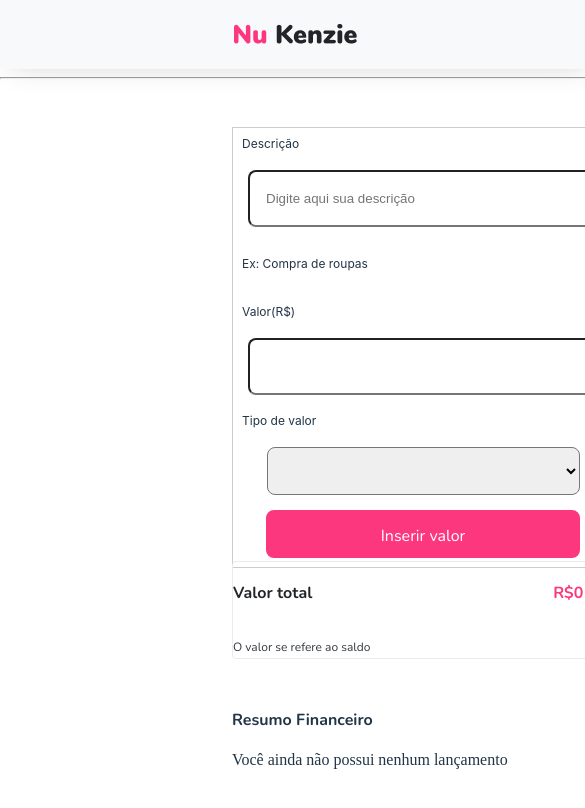
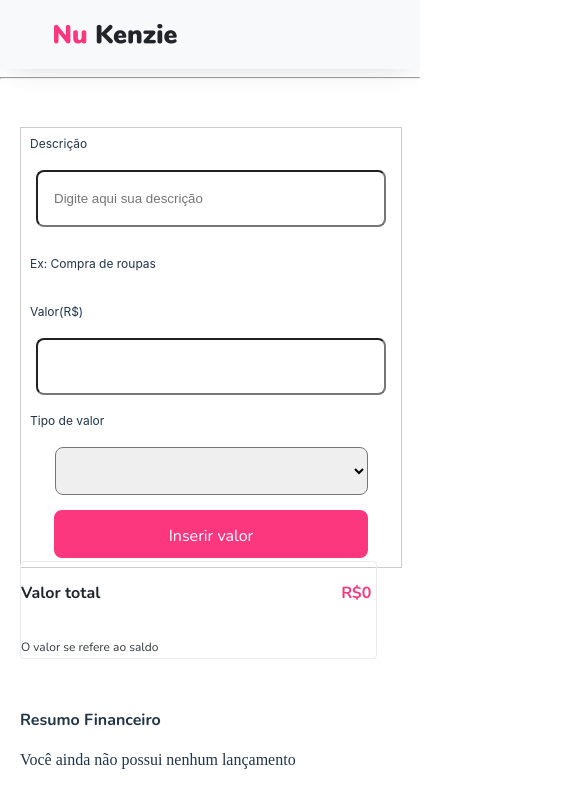
Before and after one commit to Kenzie-Academy-Brasil-Developers/https-github.com-Kenzie-Academy-Brasil-Developers-react-entrega-s1-template-nu-kenzie-m1342s-, a React (Vite) app: page / in a window 390 px wide. Shown: the top 808 px of the page, 585 px wide, since content can reach past the window. Built offline with nearby package versions, Linux system fonts and the light colour scheme.

Commit message:
Entrega definitiva

```diff
--- a/src/index.css
+++ b/src/index.css
@@ -282,16 +282,20 @@
 @media (max-width: 500px) {
 
   header {
+    padding-left: 30px;
     height: 69px;
     width: 390px;
   }
   main {
+    padding-left: 10px;
     display: flex;
     flex-direction: column;
   }
   .form {
-    align-self: center;
     height: 434px;
     width: 355px;
   }
+  ul{
+    padding-left: 10px;
+  }
 }
```
